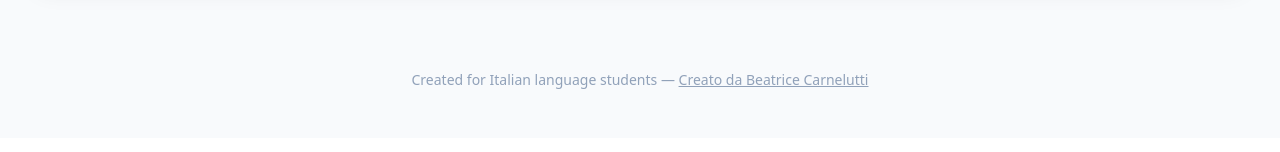
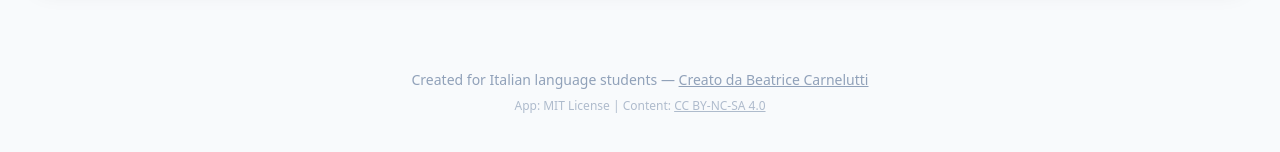
Before and after one commit to bcarnelutti/grammatica-italiana, a React (Vite) app: page / in a window 1280 px wide. Shown: the part 1190-1342 px from the top of the page. Built offline with nearby package versions, Linux system fonts and the light colour scheme.

Commit message:
Add license information to README, footer and LICENSE file

```diff
--- a/src/App.tsx
+++ b/src/App.tsx
@@ -182,8 +182,13 @@ const AppContent = () => {
 
         <MainContent />
 
-        <footer className="mt-24 text-center text-slate-400 text-sm">
-          {t('footer')} — <a href="https://github.com/bcarnelutti/grammatica-italiana" target="_blank" rel="noopener noreferrer" className="hover:text-indigo-600 underline transition-colors">Creato da Beatrice Carnelutti</a>
+        <footer className="mt-24 text-center text-slate-400 text-sm space-y-2">
+          <p>
+            {t('footer')} — <a href="https://github.com/bcarnelutti/grammatica-italiana" target="_blank" rel="noopener noreferrer" className="hover:text-indigo-600 underline transition-colors">Creato da Beatrice Carnelutti</a>
+          </p>
+          <p className="text-xs opacity-70">
+            App: MIT License | Content: <a href="https://creativecommons.org/licenses/by-nc-sa/4.0/" target="_blank" rel="noopener noreferrer" className="hover:text-indigo-600 underline">CC BY-NC-SA 4.0</a>
+          </p>
         </footer>
       </div>
     </div>
```
Also changed, not shown: 2 other files (tests, documents, lock files or other folders).
